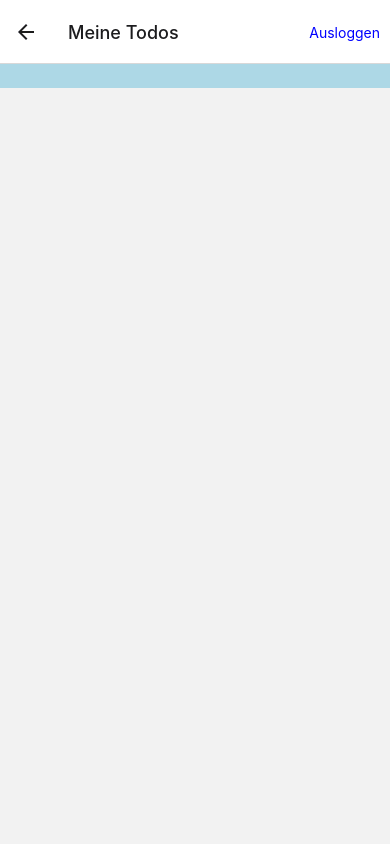
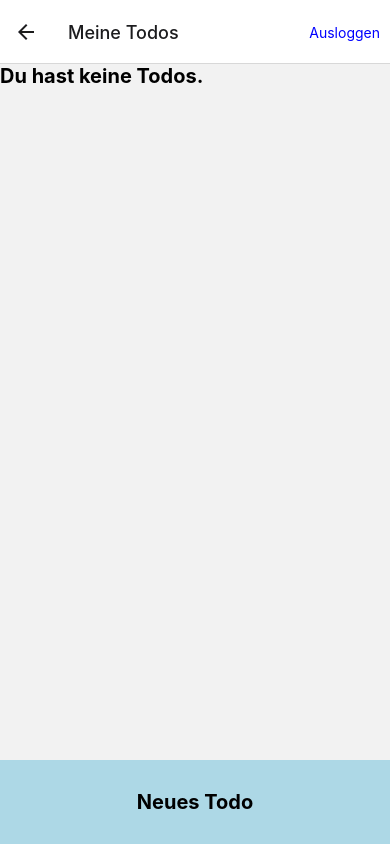
Before and after one commit to tim-w97/EisenhowerDo, a React Native app: screen /MyTodosScreen in a window 390 px wide. Built offline with nearby package versions, Linux system fonts and the light colour scheme.

Commit message:
added a custom fixed bottom button

```diff
--- a/src/screens/MyTodosScreen.tsx
+++ b/src/screens/MyTodosScreen.tsx
@@ -11,6 +11,7 @@ import useAppSelector from '../redux/hooks/useAppSelector.ts';
 import LoadingScreen from './LoadingScreen.tsx';
 import {Todo} from '../types/todo.ts';
 import ScrollView = Animated.ScrollView;
+import FixedBottomButton from '../views/FixedBottomButton.tsx';
 
 type StackParamList = {
   // undefined means that this screen doesn't receive any params
@@ -60,9 +61,7 @@ export default function MyTodosScreen({navigation}: Props) {
           </View>
         )}
       </ScrollView>
-      <View style={styles.buttonContainer} onTouchEnd={onAddNewTodo}>
-        <Text style={styles.buttonText}>Neues Todo</Text>
-      </View>
+      <FixedBottomButton text="Neues Todo" onTap={onAddNewTodo} />
     </SafeAreaView>
   );
 }
@@ -79,19 +78,4 @@ const styles = StyleSheet.create({
     flexWrap: 'wrap',
     marginBottom: 90,
   },
-  buttonContainer: {
-    position: 'absolute',
-    display: 'flex',
-    justifyContent: 'center',
-    alignItems: 'center',
-    left: 0,
-    right: 0,
-    bottom: 0,
-    padding: 30,
-    backgroundColor: 'lightblue',
-  },
-  buttonText: {
-    fontSize: 20,
-    fontWeight: 'bold',
-  },
 });
--- a/src/styles/globalStyles.ts
+++ b/src/styles/globalStyles.ts
@@ -2,6 +2,7 @@ import {StyleSheet} from 'react-native';
 
 export default StyleSheet.create({
   safeArea: {
+    flex: 1,
     padding: 20,
   },
 
--- /dev/null
+++ b/src/views/FixedBottomButton.tsx
@@ -0,0 +1,40 @@
+import {StyleSheet, Text, View} from 'react-native';
+import React from 'react';
+
+type FixedBottomButtonProps = {
+  text: string;
+  onTap: () => void;
+  backgroundColor?: string;
+};
+
+export default function FixedBottomButton(props: FixedBottomButtonProps) {
+  return (
+    <View
+      style={[
+        styles.buttonContainer,
+        {backgroundColor: props.backgroundColor ?? 'lightblue'},
+      ]}
+      onTouchEnd={props.onTap}>
+      <Text style={styles.buttonText}>{props.text}</Text>
+    </View>
+  );
+}
+
+const styles = StyleSheet.create({
+  buttonContainer: {
+    position: 'absolute',
+    bottom: 0,
+    left: 0,
+    right: 0,
+    top: 'auto',
+
+    display: 'flex',
+    justifyContent: 'center',
+    alignItems: 'center',
+    padding: 30,
+  },
+  buttonText: {
+    fontSize: 20,
+    fontWeight: 'bold',
+  },
+});
```
